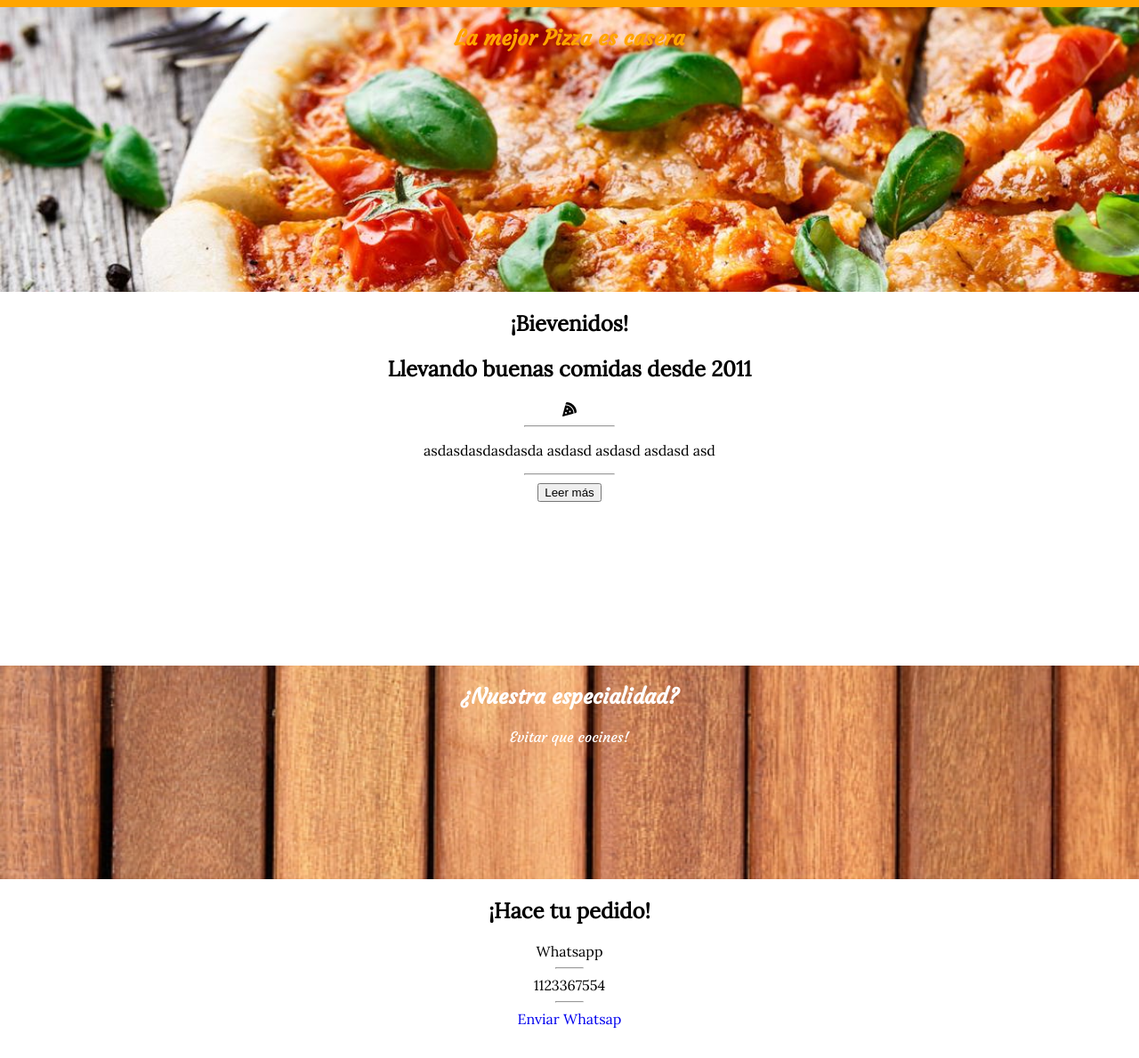
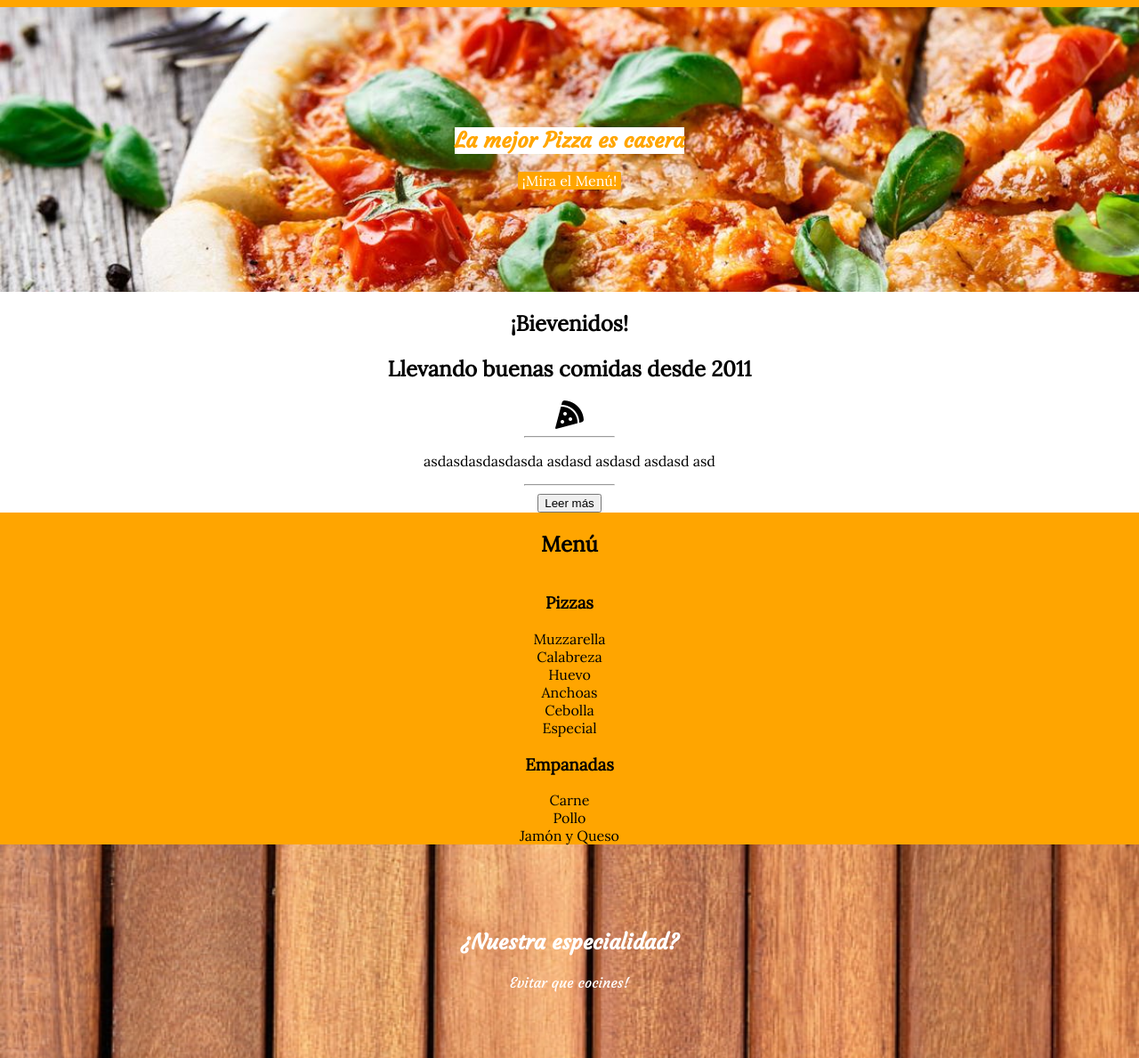
Before and after one commit to JorP8/pizzeria0.github.io, a plain HTML site: page index.html in a window 1280 px wide. Shown: the part 140-1329 px from the top of the page at 89% size. Drawn offline with Linux system fonts and the light colour scheme.

Commit message:
Add files via upload

```diff
--- a/index.html
+++ b/index.html
@@ -28,6 +28,7 @@
 		<div class="container">
 			<div class="titulo">
 			<h1>La mejor Pizza es casera</h1>
+			<a href="#pizzas">¡Mira el Menú!</a>
 			</div>
 
 
@@ -48,6 +49,27 @@
 		</div>
 
 	</section>
+
+	<section id="pizzas">
+		<div class="container">
+
+			<h2>Menú</h2>
+				<h3>Pizzas</h3>
+				<span>Muzzarella</span>
+				<span>Calabreza</span>
+				<span>Huevo</span>
+				<span>Anchoas</span>
+				<span>Cebolla</span>
+				<span>Especial</span>
+				<h3>Empanadas</h3>
+				<span>Carne</span>
+				<span>Pollo</span>
+				<span>Jamón y Queso</span>
+
+
+		</div>
+
+	</section>
 	<section id="especialidad" >
 		<div class="container">
 			<h2>¿Nuestra especialidad?</h2>
@@ -64,8 +86,13 @@
 			<span><hr width="30"> 1123367554 <hr width="30">
 			</span>
 			<a href="https://walink.co/1c266e" target="about_blank">Enviar Whatsap</a>
+			<h3>¡SEGUINOS!</h3>
+			<div class="redes">
+				<i class="fa-brands fa-facebook-f"></i>
+				<i class="fa-brands fa-instagram"></i>
+				<i class="fa-brands fa-tiktok"></i>
 
-
+			</div>
 		</div>
 
 	</section>
--- a/styles.css
+++ b/styles.css
@@ -16,8 +16,17 @@ a{
 .pedido a:hover{
 	color: black;
 }
-.titulo{
+.titulo h1{
+	background: white;
+
+
 	font-family: 'Courgette', cursive;
+}
+.titulo a{
+	color: white;
+	background: orange;
+	border-radius: 2px;
+	padding: 0 5px;
 }
 
 header{
@@ -31,13 +40,24 @@ header{
 
 }
 .container{
-	height: 50vh;
+	height: auto;
 	width: 100%;
 	text-align: center;
 	flex-direction: column;
 }
+#2 .container{
+	display: flex;
+	height: auto;
+	justify-content: center;
+	align-items: center;
+	text-align: center;
+}
 
 #hero .container{
+
+	align-items: center;
+	justify-content: center;
+	text-align: center;
 	color: orange;
 	height: 40vh;
 	display: flex;
@@ -45,8 +65,22 @@ header{
 	background-position: center center;
 	background-size: cover;
 	background-repeat: no-repeat;
+
 }
+#pizzas .container{
+	background-color: orange;
+	height: auto;
+	display: flex;
+	justify-content: center;
+	align-items: center;
+	text-align: initial;
+	flex-direction: column;
+}
+
 #especialidad .container{
+	justify-content: center;
+	align-items: center;
+	text-align: center;
 	font-family: 'Courgette', cursive;
 color: white;
 height: 30vh;
@@ -56,7 +90,15 @@ background-size: cover;
 background-position: center center;
 background-repeat: no-repeat;
 }
+#pedidos .container{
+	height: 40vh;
+}
 footer .container{
 	height: 10vh;
 	background-color: orange;
 }
+i{
+	height: 30px;
+	font-size: 32px;
+	padding: 0 4px;
+}
```
Also changed, not shown: img/wps.png (added).
